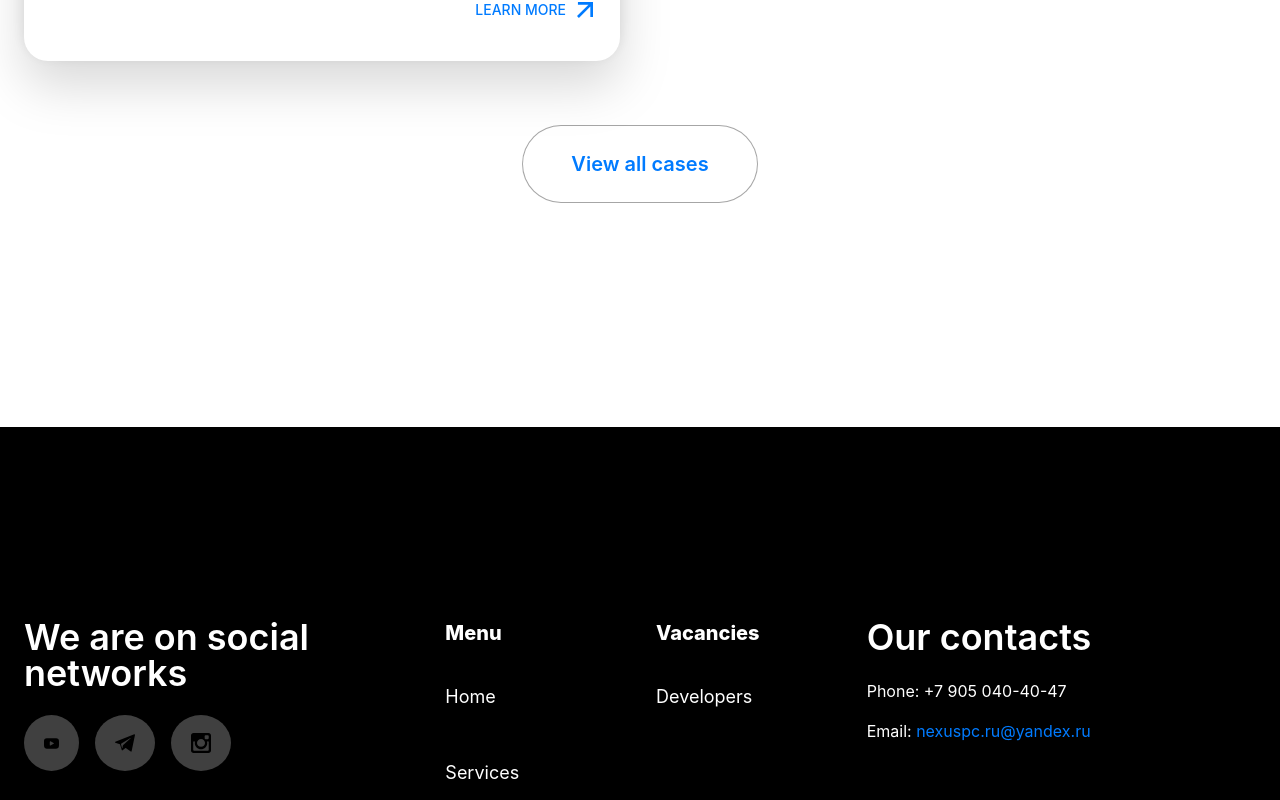
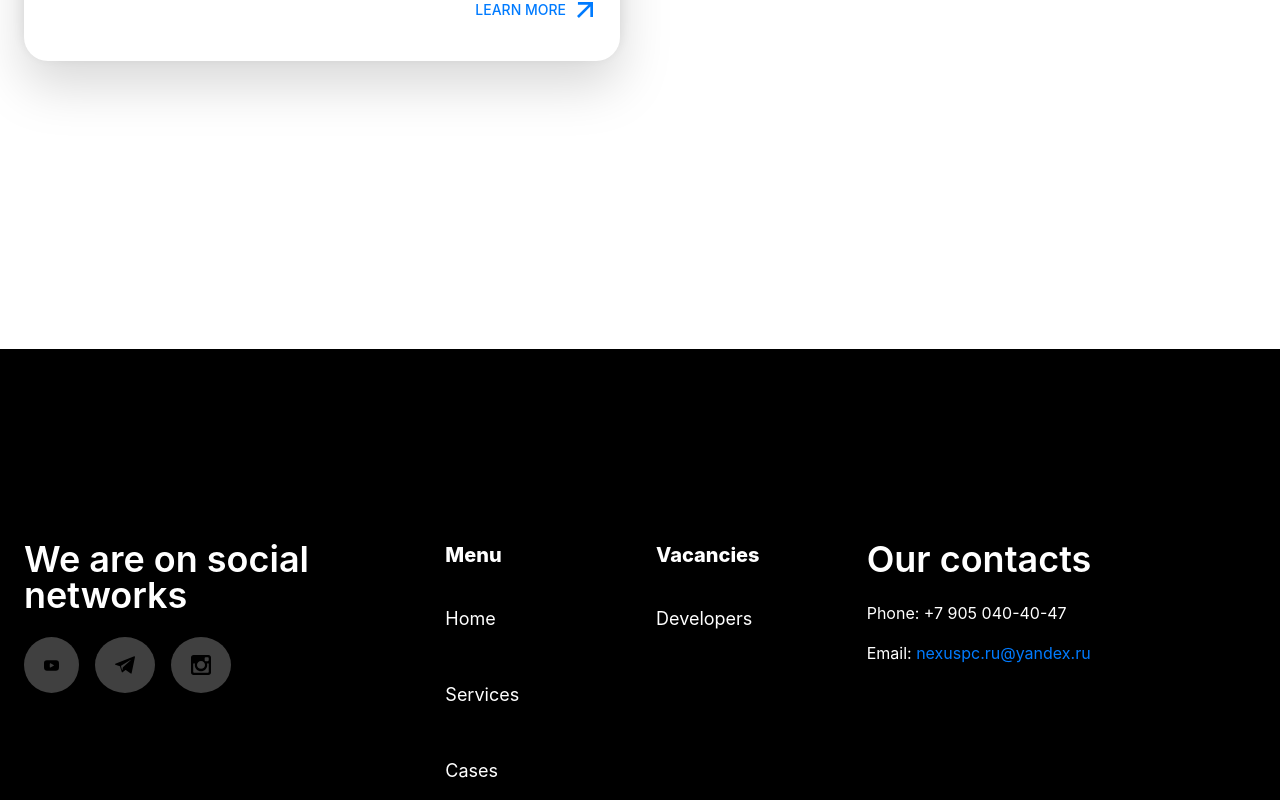
Before and after one commit to Xamerzaev/nexus_team, a Next.js app in the folder openresty/frontend/: page /en/cases in a window 1280 px wide. Shown: the part 1760-2560 px from the top of the page. Built offline with nearby package versions, Linux system fonts and the light colour scheme.

Commit message:
перевод добавлен

```diff
--- a/openresty/frontend/app/[locale]/cases/page.tsx
+++ b/openresty/frontend/app/[locale]/cases/page.tsx
@@ -1,8 +1,6 @@
-"use client"
 import Image from "next/image";
 import Link from "next/link";
 import {useTranslations} from "next-intl";
-import {useState} from "react";
 
 
 interface DataType {
@@ -42,12 +40,6 @@ interface CasesProps {
 const Cases: React.FC<CasesProps> = ({visibleCount}) => {
     const visibleData = typeof visibleCount === "number" ? casesData.slice(0, visibleCount) : casesData;
     const t = useTranslations("Cases");
-
-
-    const [isButtonVisible, setIsButtonVisible] = useState(true);
-    const handleButtonClick = () => {
-        setIsButtonVisible(false);
-    };
 
 
     return (
@@ -102,15 +94,11 @@ const Cases: React.FC<CasesProps> = ({visibleCount}) => {
                 ))}
             </div>
             <div className="text-center mt-8">
-                <Link href="/cases" passHref >
-                    <button
-                        className={`text-xl hover:bg-navyblue navbutton font-semibold lg:px-12 py-4 px-6 rounded-full hover:bg-blue-500 hover:text-white transition-colors bg-white ${!isButtonVisible ? 'hidden' : ''}`}
-                        onClick={handleButtonClick}
-                    >
-                        {t("button")}
-                    </button>
-
-                </Link>
+                {/*<Link href="/cases" passHref >*/}
+                {/*    <button className='text-xl hover:bg-navyblue navbutton font-semibold lg:px-12 py-4 px-6 rounded-full  hover:bg-blue-500 hover:text-white transition-colors bg-white '>*/}
+                {/*        {t("button")}*/}
+                {/*    </button>*/}
+                {/*</Link>*/}
             </div>
         </div>
     );
```
